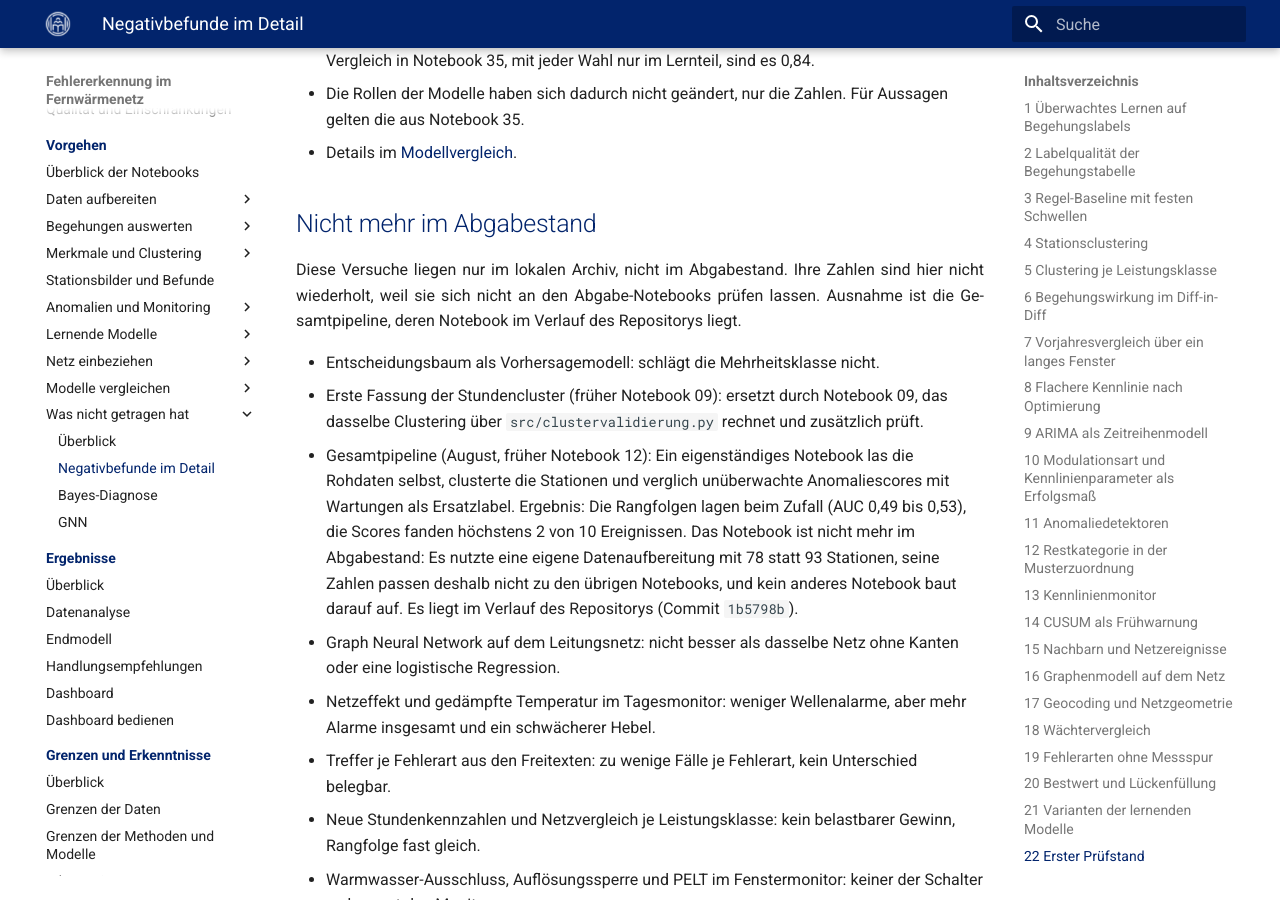
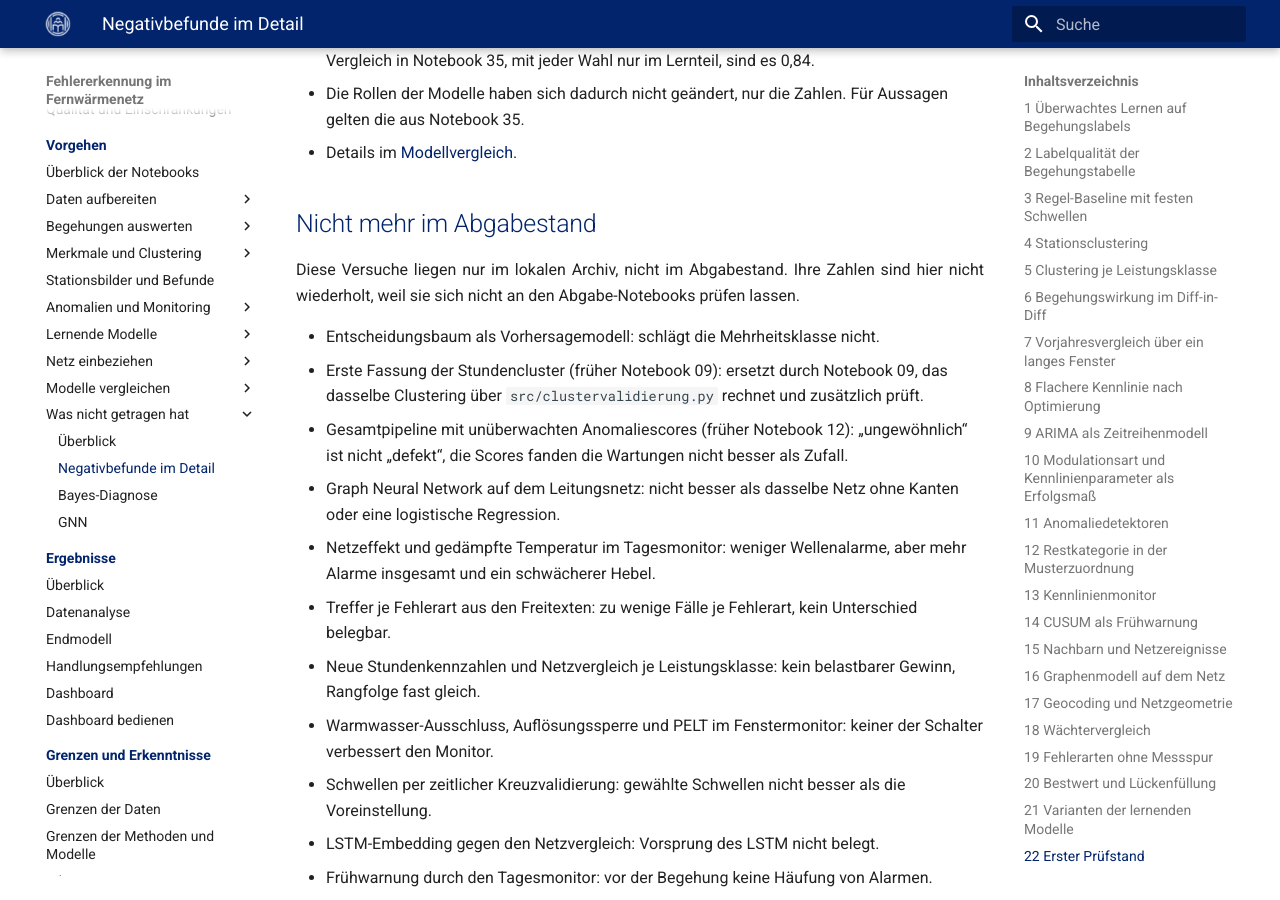
Before and after one commit to ivelinayna/projektseminar, an MkDocs documentation site: the page built from docs/nicht_getragen/negativbefunde.md, in a window 1280 px wide and 900 px high, scrolled down 9094 px. Built offline with MkDocs 1.6.1 and Material for MkDocs 9.7.7, drawn with Linux system fonts in a browser that asks for light colours.

Commit message:
Negativbefunde: Gesamtpipeline kurz wie die anderen

```diff
--- a/docs/nicht_getragen/negativbefunde.md
+++ b/docs/nicht_getragen/negativbefunde.md
@@ -193,16 +193,11 @@ Hier stehen die Ansätze, die nicht getragen haben. Sie sind methodische Ergebni
 
 ## Nicht mehr im Abgabestand
 
-Diese Versuche liegen nur im lokalen Archiv, nicht im Abgabestand. Ihre Zahlen sind hier nicht wiederholt, weil sie sich nicht an den Abgabe-Notebooks prüfen lassen. Ausnahme ist die Gesamtpipeline, deren Notebook im Verlauf des Repositorys liegt.
+Diese Versuche liegen nur im lokalen Archiv, nicht im Abgabestand. Ihre Zahlen sind hier nicht wiederholt, weil sie sich nicht an den Abgabe-Notebooks prüfen lassen.
 
 - Entscheidungsbaum als Vorhersagemodell: schlägt die Mehrheitsklasse nicht.
 - Erste Fassung der Stundencluster (früher Notebook 09): ersetzt durch Notebook 09, das dasselbe Clustering über `src/clustervalidierung.py` rechnet und zusätzlich prüft.
-- Gesamtpipeline (August, früher Notebook 12): Ein eigenständiges Notebook las die Rohdaten selbst, clusterte die
-  Stationen und verglich unüberwachte Anomaliescores mit Wartungen als Ersatzlabel. Ergebnis: Die Rangfolgen
-  lagen beim Zufall (AUC 0,49 bis 0,53), die Scores fanden höchstens 2 von 10 Ereignissen. Das Notebook ist nicht mehr
-  im Abgabestand: Es nutzte eine eigene Datenaufbereitung mit 78 statt 93 Stationen, seine Zahlen passen deshalb
-  nicht zu den übrigen Notebooks, und kein anderes Notebook baut darauf auf. Es liegt im Verlauf des Repositorys
-  (Commit `1b5798b`).
+- Gesamtpipeline mit unüberwachten Anomaliescores (früher Notebook 12): „ungewöhnlich“ ist nicht „defekt“, die Scores fanden die Wartungen nicht besser als Zufall.
 - Graph Neural Network auf dem Leitungsnetz: nicht besser als dasselbe Netz ohne Kanten oder eine logistische Regression.
 - Netzeffekt und gedämpfte Temperatur im Tagesmonitor: weniger Wellenalarme, aber mehr Alarme insgesamt und ein schwächerer Hebel.
 - Treffer je Fehlerart aus den Freitexten: zu wenige Fälle je Fehlerart, kein Unterschied belegbar.
```
